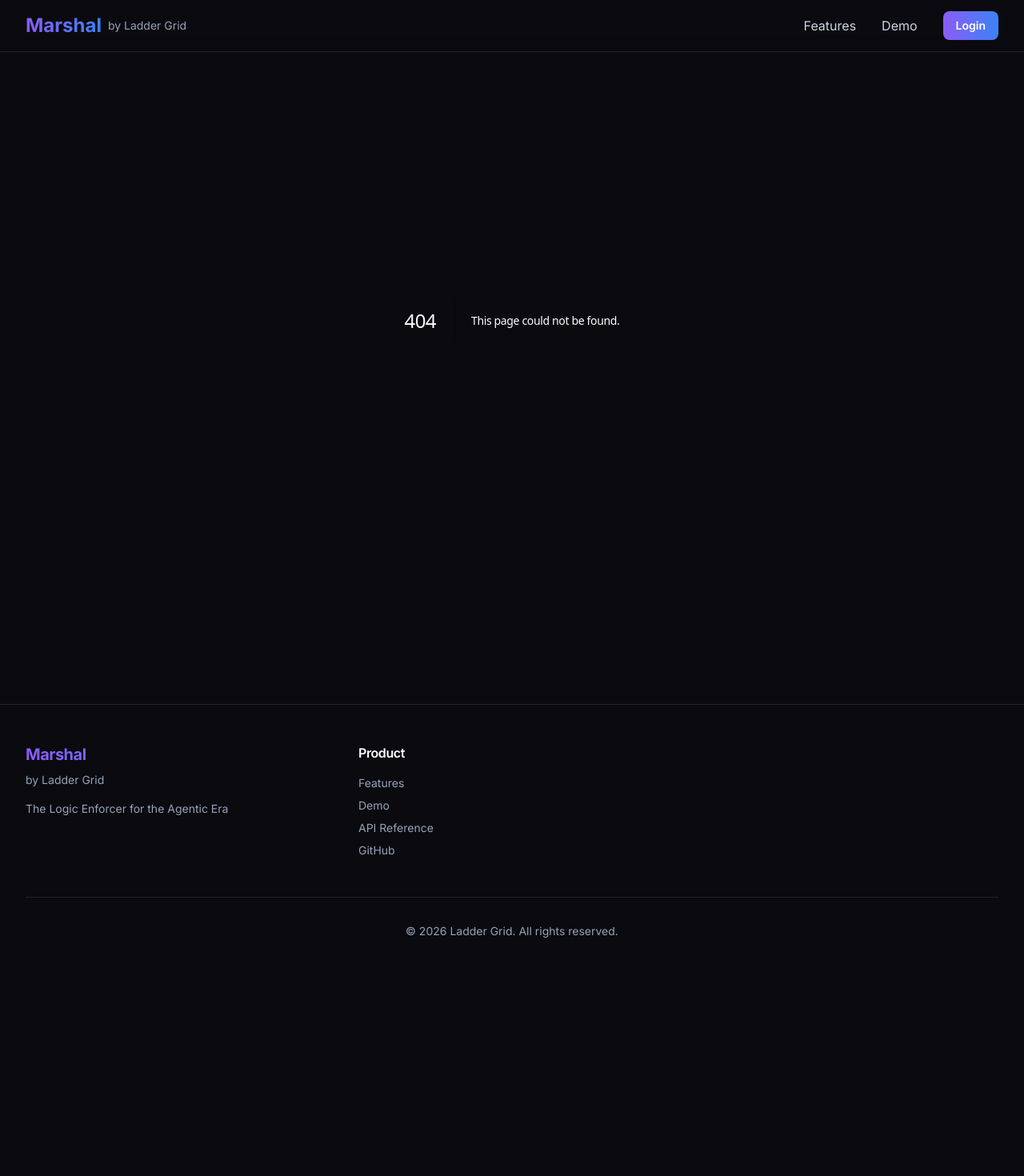
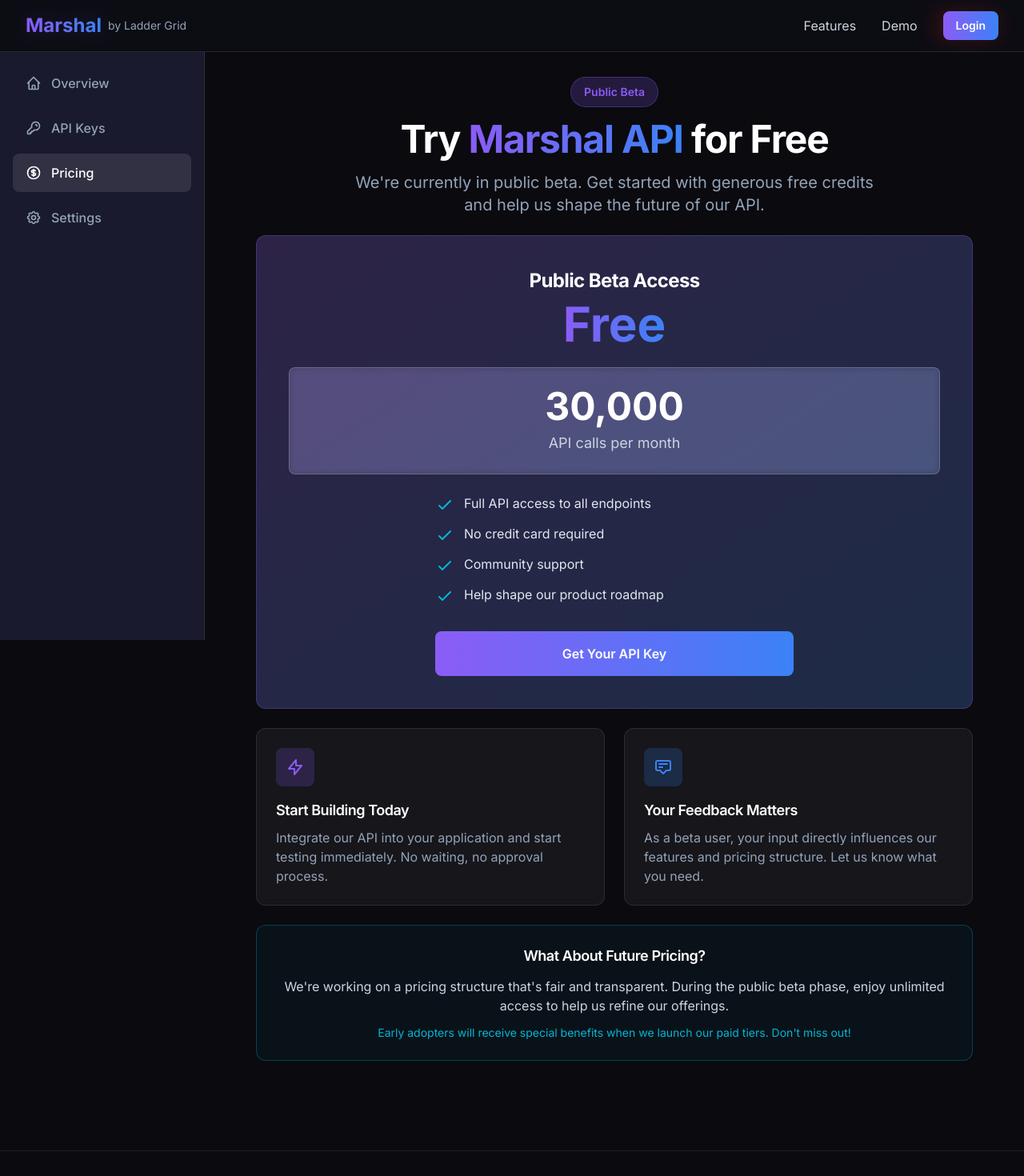
Before and after one commit to laddergrid/web-ladder-grid, a Next.js app: page /dashboard/pricing in a window 1280 px wide. Before the commit this address had no page. Shown: the top 1470 px of the page at 80% size. Before the commit the page ends 1222 px from the top, so only its background shows below. Built offline with nearby package versions, Linux system fonts and the light colour scheme.

Commit message:
pricing page

```diff
--- a/app/dashboard/api-keys/page.jsx
+++ b/app/dashboard/api-keys/page.jsx
@@ -2,6 +2,7 @@
 
 import { useEffect, useState } from 'react';
 import { useRouter } from 'next/navigation';
+import Link from 'next/link';
 import { authService } from '@/lib/auth';
 import DashboardLayout from '@/components/dashboard/DashboardLayout';
 import GradientText from '@/components/ui/GradientText';
@@ -258,6 +259,32 @@
           )}
         </div>
 
+        {/* Quick Links */}
+        <div className="glass-card p-6 bg-gradient-to-br from-brand-blue/10 to-brand-purple/10 border-brand-blue/30">
+          <div className="flex items-start justify-between">
+            <div className="flex-1">
+              <h3 className="text-lg font-semibold text-white mb-2 flex items-center gap-2">
+                <svg className="w-5 h-5 text-brand-blue" fill="none" stroke="currentColor" viewBox="0 0 24 24">
+                  <path strokeLinecap="round" strokeLinejoin="round" strokeWidth={2} d="M9 12h6m-6 4h6m2 5H7a2 2 0 01-2-2V5a2 2 0 012-2h5.586a1 1 0 01.707.293l5.414 5.414a1 1 0 01.293.707V19a2 2 0 01-2 2z" />
+                </svg>
+                Ready to integrate?
+              </h3>
+              <p className="text-slate-400 text-sm mb-4">
+                Check out our API documentation to learn how to use your API keys and integrate with Marshal.
+              </p>
+              <Link
+                href="/docs/api-reference"
+                className="inline-flex items-center gap-2 px-4 py-2 bg-gradient-to-r from-brand-blue to-brand-purple text-white rounded-lg hover:opacity-90 transition-opacity text-sm font-medium"
+              >
+                <svg className="w-4 h-4" fill="none" stroke="currentColor" viewBox="0 0 24 24">
+                  <path strokeLinecap="round" strokeLinejoin="round" strokeWidth={2} d="M12 6.253v13m0-13C10.832 5.477 9.246 5 7.5 5S4.168 5.477 3 6.253v13C4.168 18.477 5.754 18 7.5 18s3.332.477 4.5 1.253m0-13C13.168 5.477 14.754 5 16.5 5c1.747 0 3.332.477 4.5 1.253v13C19.832 18.477 18.247 18 16.5 18c-1.746 0-3.332.477-4.5 1.253" />
+                </svg>
+                View API Documentation
+              </Link>
+            </div>
+          </div>
+        </div>
+
         {/* Info Box */}
         <div className="glass-card p-6">
           <h3 className="text-lg font-semibold text-white mb-3 flex items-center gap-2">
--- /dev/null
+++ b/app/dashboard/pricing/page.jsx
@@ -0,0 +1,123 @@
+'use client';
+
+import Link from 'next/link';
+import DashboardLayout from '@/components/dashboard/DashboardLayout';
+import GradientText from '@/components/ui/GradientText';
+
+export default function PricingPage() {
+  return (
+    <DashboardLayout user={null}>
+      <div className="max-w-4xl mx-auto space-y-6">
+        {/* Header */}
+        <div className="text-center">
+          <div className="inline-flex items-center justify-center px-4 py-2 rounded-full bg-brand-purple/20 border border-brand-purple/30 mb-4">
+            <span className="text-brand-purple font-semibold text-sm">Public Beta</span>
+          </div>
+          <h1 className="text-4xl md:text-5xl font-bold text-white mb-4">
+            Try <GradientText>Marshal API</GradientText> for Free
+          </h1>
+          <p className="text-xl text-slate-400 max-w-2xl mx-auto">
+            We're currently in public beta. Get started with generous free credits and help us shape the future of our API.
+          </p>
+        </div>
+
+        {/* Main Pricing Card */}
+        <div className="glass-card bg-gradient-to-br from-brand-purple/20 to-brand-blue/20 border-brand-purple/30 p-8 md:p-10">
+          <div className="text-center">
+            <h2 className="text-2xl font-bold text-white mb-2">Public Beta Access</h2>
+            <div className="flex items-baseline justify-center mb-6">
+              <span className="text-6xl font-bold">
+                <GradientText>Free</GradientText>
+              </span>
+            </div>
+
+            <div className="bg-white/10 backdrop-blur-sm border border-white/20 rounded-lg p-6 mb-6">
+              <div className="text-5xl font-bold text-white mb-2">30,000</div>
+              <div className="text-lg text-slate-300">API calls per month</div>
+            </div>
+
+            <div className="space-y-3 text-left mb-8 max-w-md mx-auto">
+              <div className="flex items-start text-slate-200">
+                <svg className="w-6 h-6 mr-3 flex-shrink-0 mt-0.5 text-brand-cyan" fill="none" stroke="currentColor" viewBox="0 0 24 24">
+                  <path strokeLinecap="round" strokeLinejoin="round" strokeWidth="2" d="M5 13l4 4L19 7" />
+                </svg>
+                <span>Full API access to all endpoints</span>
+              </div>
+              <div className="flex items-start text-slate-200">
+                <svg className="w-6 h-6 mr-3 flex-shrink-0 mt-0.5 text-brand-cyan" fill="none" stroke="currentColor" viewBox="0 0 24 24">
+                  <path strokeLinecap="round" strokeLinejoin="round" strokeWidth="2" d="M5 13l4 4L19 7" />
+                </svg>
+                <span>No credit card required</span>
+              </div>
+              <div className="flex items-start text-slate-200">
+                <svg className="w-6 h-6 mr-3 flex-shrink-0 mt-0.5 text-brand-cyan" fill="none" stroke="currentColor" viewBox="0 0 24 24">
+                  <path strokeLinecap="round" strokeLinejoin="round" strokeWidth="2" d="M5 13l4 4L19 7" />
+                </svg>
+                <span>Community support</span>
+              </div>
+              <div className="flex items-start text-slate-200">
+                <svg className="w-6 h-6 mr-3 flex-shrink-0 mt-0.5 text-brand-cyan" fill="none" stroke="currentColor" viewBox="0 0 24 24">
+                  <path strokeLinecap="round" strokeLinejoin="round" strokeWidth="2" d="M5 13l4 4L19 7" />
+                </svg>
+                <span>Help shape our product roadmap</span>
+              </div>
+            </div>
+
+            <Link
+              href="/dashboard/api-keys"
+              className="inline-block w-full max-w-md mx-auto bg-gradient-to-r from-brand-purple to-brand-blue text-white font-semibold py-4 px-8 rounded-lg hover:opacity-90 transition-opacity"
+            >
+              Get Your API Key
+            </Link>
+          </div>
+        </div>
+
+        {/* Info Sections */}
+        <div className="grid md:grid-cols-2 gap-6">
+          <div className="glass-card p-6">
+            <div className="w-12 h-12 bg-brand-purple/20 rounded-lg flex items-center justify-center mb-4">
+              <svg className="w-6 h-6 text-brand-purple" fill="none" stroke="currentColor" viewBox="0 0 24 24">
+                <path strokeLinecap="round" strokeLinejoin="round" strokeWidth="2" d="M13 10V3L4 14h7v7l9-11h-7z" />
+              </svg>
+            </div>
+            <h3 className="text-lg font-semibold text-white mb-2">
+              Start Building Today
+            </h3>
+            <p className="text-slate-400">
+              Integrate our API into your application and start testing immediately. No waiting, no approval process.
+            </p>
+          </div>
+
+          <div className="glass-card p-6">
+            <div className="w-12 h-12 bg-brand-blue/20 rounded-lg flex items-center justify-center mb-4">
+              <svg className="w-6 h-6 text-brand-blue" fill="none" stroke="currentColor" viewBox="0 0 24 24">
+                <path strokeLinecap="round" strokeLinejoin="round" strokeWidth="2" d="M7 8h10M7 12h4m1 8l-4-4H5a2 2 0 01-2-2V6a2 2 0 012-2h14a2 2 0 012 2v8a2 2 0 01-2 2h-3l-4 4z" />
+              </svg>
+            </div>
+            <h3 className="text-lg font-semibold text-white mb-2">
+              Your Feedback Matters
+            </h3>
+            <p className="text-slate-400">
+              As a beta user, your input directly influences our features and pricing structure. Let us know what you need.
+            </p>
+          </div>
+        </div>
+
+        {/* Future Pricing Notice */}
+        <div className="glass-card p-6 border-brand-cyan/30 bg-brand-cyan/5">
+          <div className="text-center">
+            <h3 className="text-lg font-semibold text-white mb-3">
+              What About Future Pricing?
+            </h3>
+            <p className="text-slate-300 mb-3">
+              We're working on a pricing structure that's fair and transparent. During the public beta phase, enjoy unlimited access to help us refine our offerings.
+            </p>
+            <p className="text-sm text-brand-cyan">
+              Early adopters will receive special benefits when we launch our paid tiers. Don't miss out!
+            </p>
+          </div>
+        </div>
+      </div>
+    </DashboardLayout>
+  );
+}
--- a/components/dashboard/DashboardLayout.jsx
+++ b/components/dashboard/DashboardLayout.jsx
@@ -32,6 +32,15 @@
       icon: (
         <svg className="w-5 h-5" fill="none" stroke="currentColor" viewBox="0 0 24 24">
           <path strokeLinecap="round" strokeLinejoin="round" strokeWidth={2} d="M15 7a2 2 0 012 2m4 0a6 6 0 01-7.743 5.743L11 17H9v2H7v2H4a1 1 0 01-1-1v-2.586a1 1 0 01.293-.707l5.964-5.964A6 6 0 1121 9z" />
+        </svg>
+      )
+    },
+    {
+      name: 'Pricing',
+      href: '/dashboard/pricing',
+      icon: (
+        <svg className="w-5 h-5" fill="none" stroke="currentColor" viewBox="0 0 24 24">
+          <path strokeLinecap="round" strokeLinejoin="round" strokeWidth={2} d="M12 8c-1.657 0-3 .895-3 2s1.343 2 3 2 3 .895 3 2-1.343 2-3 2m0-8c1.11 0 2.08.402 2.599 1M12 8V7m0 1v8m0 0v1m0-1c-1.11 0-2.08-.402-2.599-1M21 12a9 9 0 11-18 0 9 9 0 0118 0z" />
         </svg>
       )
     },
```
Also changed, not shown: .claude/settings.local.json.
